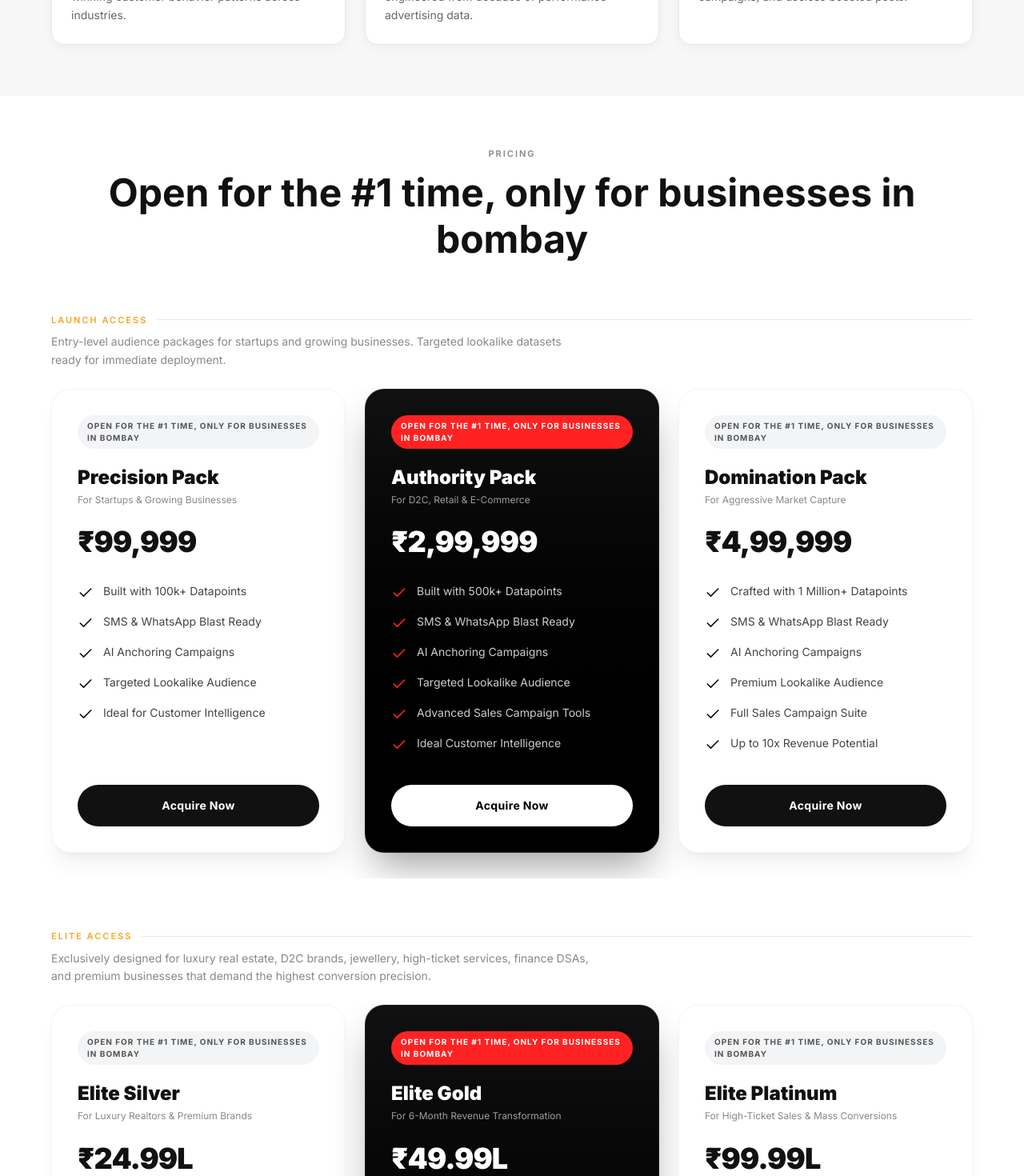
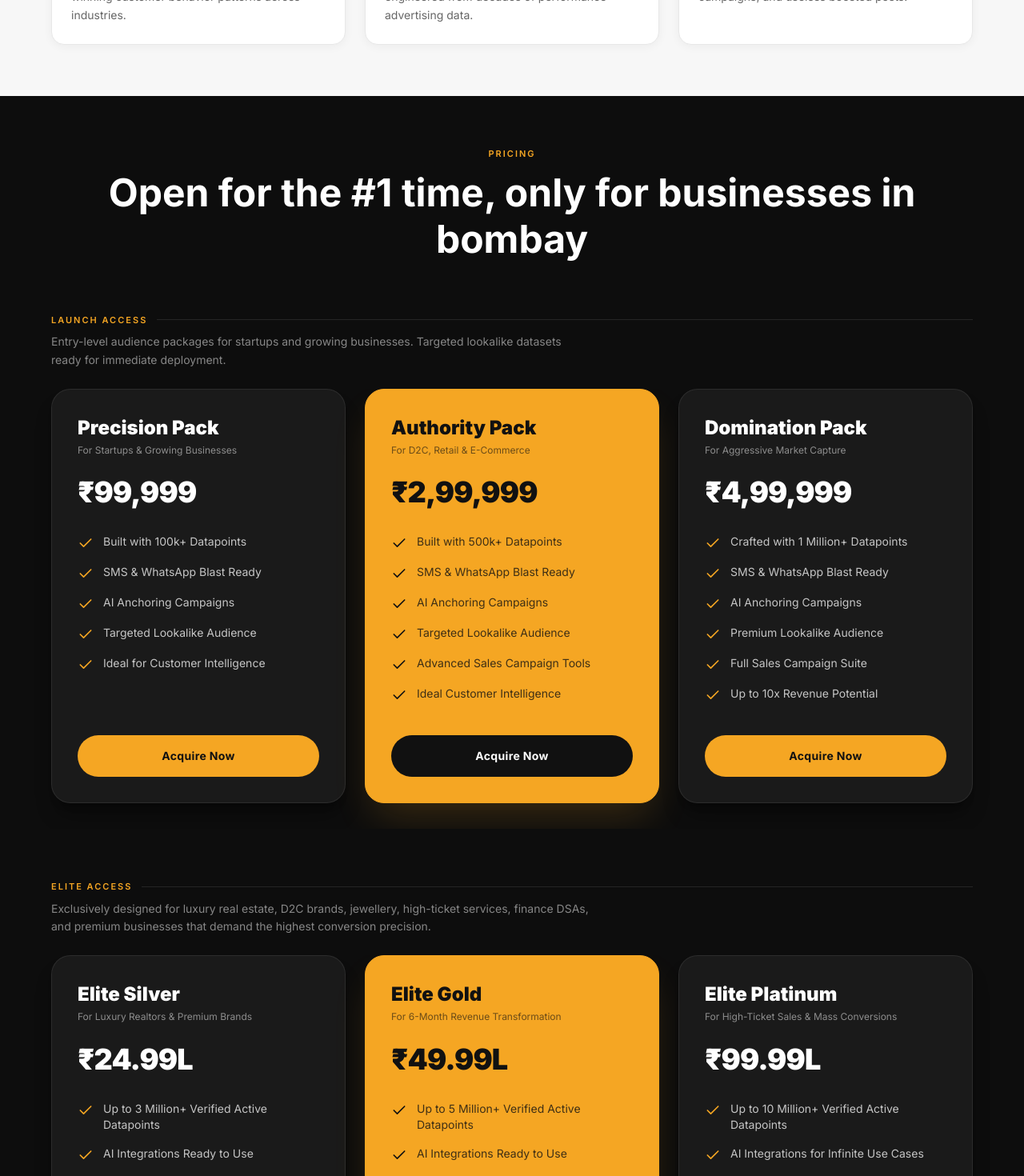
Before and after one commit to adishshah29-eng/native-lookalike-audiance, a React (Vite) app: page / in a window 1280 px wide. Shown: the part 3640-5110 px from the top of the page at 80% size. Built offline with nearby package versions, Linux system fonts and the light colour scheme.

Commit message:
Changes of hero

```diff
--- a/src/app/components/Pricing.tsx
+++ b/src/app/components/Pricing.tsx
@@ -103,28 +103,22 @@ export function Pricing() {
       transition={{ duration: 0.5, delay: delay + index * 0.1 }}
       className={`relative rounded-3xl p-6 md:p-8 flex flex-col flex-shrink-0 w-[85vw] md:w-auto snap-center transition-all duration-500 hover:-translate-y-2 ${
         plan.highlighted
-          ? 'bg-gradient-to-b from-[#111] to-[#000] text-white shadow-2xl shadow-black/40 border border-white/10'
-          : 'bg-white text-[#111] shadow-xl shadow-black/5 border border-gray-100'
+          ? 'bg-[#F5A623] text-[#111] shadow-2xl shadow-[#F5A623]/20 border border-[#F5A623]'
+          : 'bg-[#1A1A1A] text-white shadow-xl shadow-black/30 border border-white/8'
       }`}
     >
-      <div className={`mb-5 self-start px-3 py-1.5 text-[9px] sm:text-[10px] font-bold tracking-widest uppercase rounded-full ${
-        plan.highlighted ? 'bg-[#FF2222] text-white' : 'bg-gray-100 text-[#555]'
-      }`}>
-        Open for the #1 time, only for businesses in bombay
-      </div>
-
-      <h3 className={`text-2xl font-black mb-1 ${plan.highlighted ? 'text-white' : 'text-[#111]'}`}>{plan.name}</h3>
-      <p className={`text-xs mb-6 leading-snug ${plan.highlighted ? 'text-white/60' : 'text-[#888]'}`}>{plan.tag}</p>
+      <h3 className={`text-2xl font-black mb-1 ${plan.highlighted ? 'text-[#111]' : 'text-white'}`}>{plan.name}</h3>
+      <p className={`text-xs mb-6 leading-snug ${plan.highlighted ? 'text-[#111]/60' : 'text-white/50'}`}>{plan.tag}</p>
 
       <div className="mb-8">
-        <span className={`text-4xl font-black tracking-tight ${plan.highlighted ? 'text-white' : 'text-[#111]'}`}>{plan.price}</span>
+        <span className={`text-4xl font-black tracking-tight ${plan.highlighted ? 'text-[#111]' : 'text-white'}`}>{plan.price}</span>
       </div>
 
       <ul className="space-y-4 mb-10 flex-1">
         {plan.features.map((feature, idx) => (
           <li key={idx} className="flex items-start gap-3">
-            <Check className={`w-5 h-5 flex-shrink-0 mt-0.5 ${plan.highlighted ? 'text-[#FF2222]' : 'text-[#111]'}`} />
-            <span className={`text-sm font-medium ${plan.highlighted ? 'text-white/80' : 'text-[#444]'}`}>{feature}</span>
+            <Check className={`w-5 h-5 flex-shrink-0 mt-0.5 ${plan.highlighted ? 'text-[#111]' : 'text-[#F5A623]'}`} />
+            <span className={`text-sm font-medium ${plan.highlighted ? 'text-[#111]/80' : 'text-white/75'}`}>{feature}</span>
           </li>
         ))}
       </ul>
@@ -138,8 +132,8 @@ export function Pricing() {
         }}
         className={`w-full py-4 px-6 rounded-full font-bold text-sm tracking-wide transition-all duration-300 ${
           plan.highlighted
-            ? 'bg-white text-black hover:bg-gray-200'
-            : 'bg-[#111] text-white hover:bg-black'
+            ? 'bg-[#111] text-white hover:bg-black'
+            : 'bg-[#F5A623] text-[#111] hover:bg-[#e6961f]'
         }`}
       >
         Acquire Now
@@ -148,7 +142,7 @@ export function Pricing() {
   );
 
   return (
-    <section id="pricing" className="bg-white py-16 px-6">
+    <section id="pricing" className="bg-[#0D0D0D] py-16 px-6">
       <div className="max-w-6xl mx-auto">
 
         {/* Section Header */}
@@ -157,7 +151,7 @@ export function Pricing() {
           whileInView={{ opacity: 1, y: 0 }}
           viewport={{ once: true }}
           transition={{ duration: 0.5 }}
-          className="text-center text-[11px] font-semibold text-[#888888] tracking-[2px] mb-3"
+          className="text-center text-[11px] font-semibold text-[#F5A623] tracking-[2px] mb-3"
         >
           PRICING
         </motion.p>
@@ -166,7 +160,7 @@ export function Pricing() {
           whileInView={{ opacity: 1, y: 0 }}
           viewport={{ once: true }}
           transition={{ duration: 0.5, delay: 0.2 }}
-          className="text-center text-[36px] md:text-[48px] font-bold text-[#111111] mb-16"
+          className="text-center text-[36px] md:text-[48px] font-bold text-white mb-16"
           style={{ lineHeight: 1.2 }}
         >
           Open for the #1 time, only for businesses in bombay
@@ -182,9 +176,9 @@ export function Pricing() {
         >
           <div className="flex items-center gap-3 mb-2">
             <span className="text-[11px] font-semibold text-[#F5A623] tracking-[2px] uppercase">LAUNCH ACCESS</span>
-            <div className="flex-1 h-px bg-[#E8E8E8]" />
+            <div className="flex-1 h-px bg-white/10" />
           </div>
-          <p className="text-sm text-[#888888] mb-6 max-w-2xl leading-relaxed">
+          <p className="text-sm text-white/50 mb-6 max-w-2xl leading-relaxed">
             Entry-level audience packages for startups and growing businesses. Targeted lookalike datasets ready for immediate deployment.
           </p>
         </motion.div>
@@ -203,9 +197,9 @@ export function Pricing() {
         >
           <div className="flex items-center gap-3 mb-2">
             <span className="text-[11px] font-semibold text-[#F5A623] tracking-[2px] uppercase">ELITE ACCESS</span>
-            <div className="flex-1 h-px bg-[#E8E8E8]" />
+            <div className="flex-1 h-px bg-white/10" />
           </div>
-          <p className="text-sm text-[#888888] mb-6 max-w-2xl leading-relaxed">
+          <p className="text-sm text-white/50 mb-6 max-w-2xl leading-relaxed">
             Exclusively designed for luxury real estate, D2C brands, jewellery, high-ticket services, finance DSAs, and premium businesses that demand the highest conversion precision.
           </p>
         </motion.div>
@@ -220,7 +214,7 @@ export function Pricing() {
           whileInView={{ opacity: 1 }}
           viewport={{ once: true }}
           transition={{ duration: 0.5, delay: 0.4 }}
-          className="text-center text-xs text-[#AAAAAA] mt-6"
+          className="text-center text-xs text-white/30 mt-6"
         >
           * All prices are exclusive of taxes. After this window, pricing changes permanently and access becomes invite-only.
         </motion.p>
```
